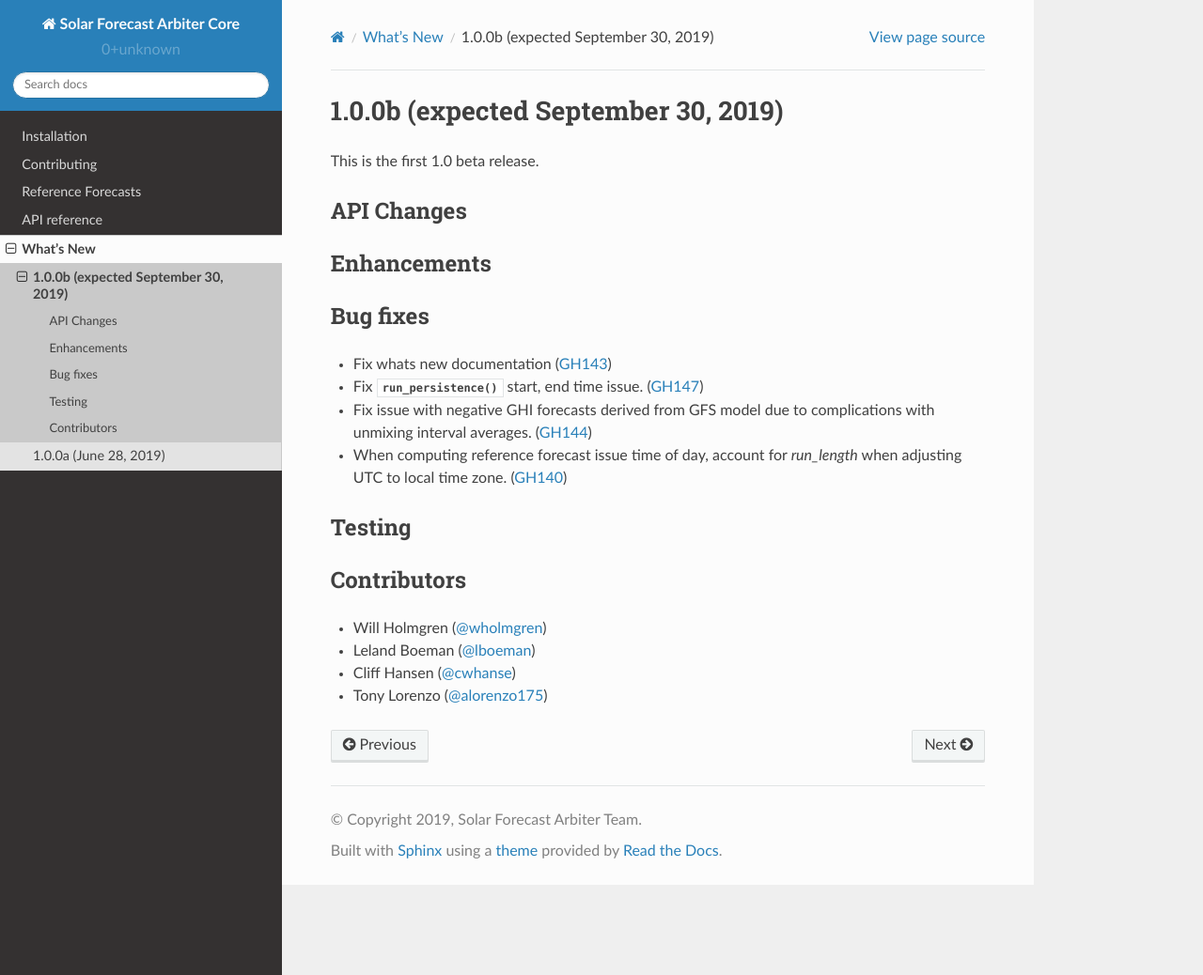
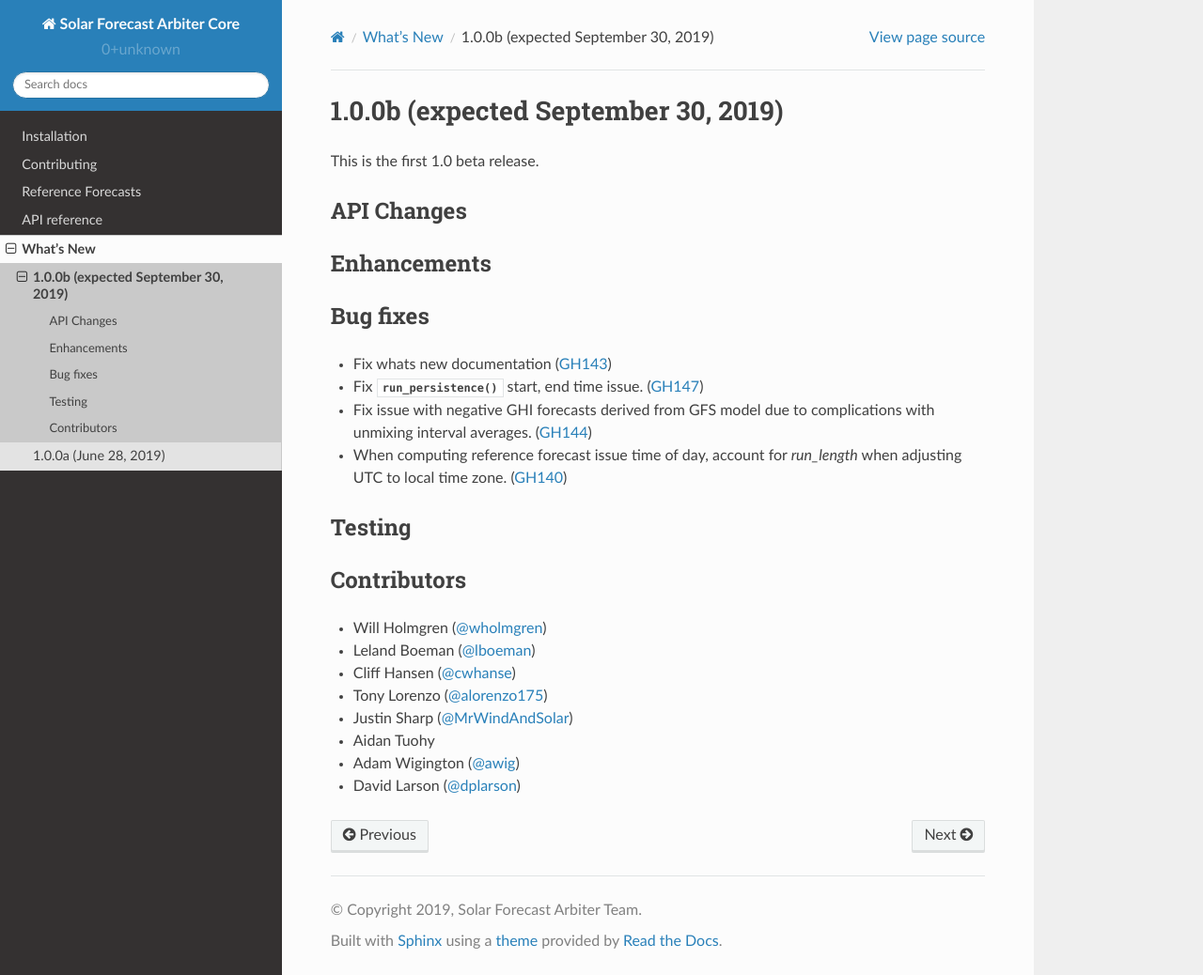
Before and after one commit to SolarArbiter/solarforecastarbiter-core, a Sphinx documentation site: the page built from docs/source/whatsnew/1.0.0b.rst, in a window 1280 px wide and 1038 px high. Shown: the whole window at 94% size. Built offline with Sphinx 7.4.7 and the Read the Docs theme 2.0.0, drawn with Linux system fonts in a browser that asks for light colours.

Commit message:
more contributors

```diff
--- a/docs/source/whatsnew/1.0.0a.rst
+++ b/docs/source/whatsnew/1.0.0a.rst
@@ -35,3 +35,7 @@
 * Leland Boeman (:ghuser:`lboeman`)
 * Cliff Hansen (:ghuser:`cwhanse`)
 * Tony Lorenzo (:ghuser:`alorenzo175`)
+* Justin Sharp (:ghuser:`MrWindAndSolar`)
+* Aidan Tuohy
+* Adam Wigington (:ghuser:`awig`)
+* David Larson (:ghuser:`dplarson`)
--- a/docs/source/whatsnew/1.0.0b.rst
+++ b/docs/source/whatsnew/1.0.0b.rst
@@ -36,3 +36,7 @@
 * Leland Boeman (:ghuser:`lboeman`)
 * Cliff Hansen (:ghuser:`cwhanse`)
 * Tony Lorenzo (:ghuser:`alorenzo175`)
+* Justin Sharp (:ghuser:`MrWindAndSolar`)
+* Aidan Tuohy
+* Adam Wigington (:ghuser:`awig`)
+* David Larson (:ghuser:`dplarson`)
```
